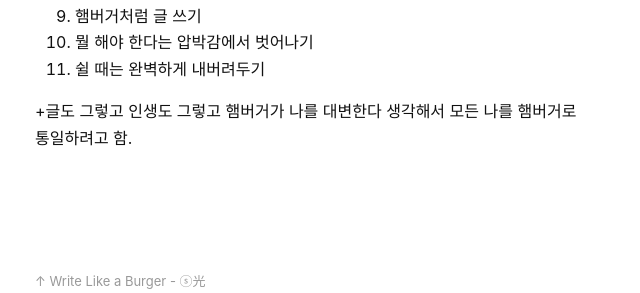
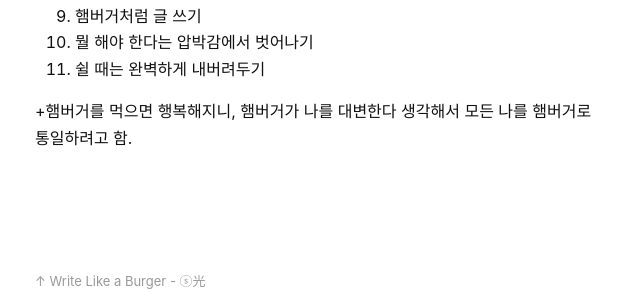
Before and after one commit to shin-gwang/blog, a Jekyll site: the page built from _posts/2026-07-18-hello.md, in a window 1280 px wide. Shown: the part 940-1233 px from the top of the page, without its empty margins (315-955 px from the left). Built offline with Jekyll 4.4.1, drawn with Linux system fonts in a browser that asks for light colours; some web fonts are replaced.

Commit message:
Update 2026-07-18-hello.md

```diff
--- a/_posts/2026-07-18-hello.md
+++ b/_posts/2026-07-18-hello.md
@@ -26,4 +26,4 @@ title: first, new, start
 10. 뭘 해야 한다는 압박감에서 벗어나기
 11. 쉴 때는 완벽하게 내버려두기
 
-+글도 그렇고 인생도 그렇고 햄버거가 나를 대변한다 생각해서 모든 나를 햄버거로 통일하려고 함.
++햄버거를 먹으면 행복해지니, 햄버거가 나를 대변한다 생각해서 모든 나를 햄버거로 통일하려고 함.
```
